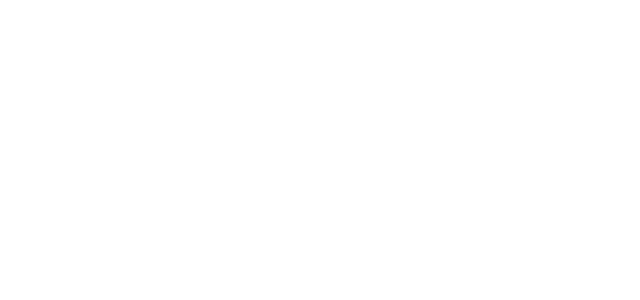
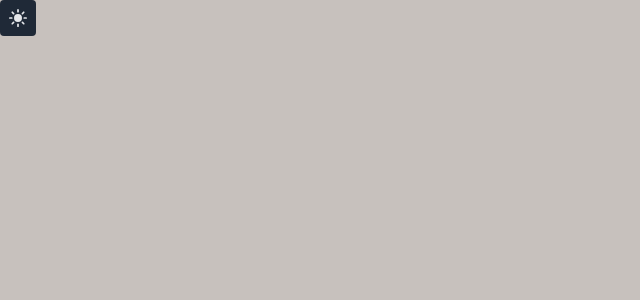
Before and after one commit to wahabsharif/mr-tech, a Next.js app: page / in a window 1280 px wide. Shown: the top 300 px of the page, without its empty margins (0-640 px from the left). Built offline with nearby package versions, Linux system fonts and the light colour scheme.

Commit message:
Theme Color Pallets

```diff
--- a/src/app/layout.tsx
+++ b/src/app/layout.tsx
@@ -2,6 +2,7 @@
 import localFont from "next/font/local";
 import "@/styles/globals.css";
 import { ThemeProvider } from "next-themes";
+import ThemeToggle from "@/components/common/ThemeToggle";
 
 const geistSans = localFont({
   src: "../fonts/GeistVF.woff",
@@ -30,7 +31,10 @@
         className={`${geistSans.variable} ${geistMono.variable} antialiased`}
       >
         <ThemeProvider attribute="class">
-          <main>{children}</main>
+          <main className="bg-thLight dark:bg-thDark h-screen">
+            <ThemeToggle />
+            {children}
+          </main>
         </ThemeProvider>
       </body>
     </html>
--- a/src/app/page.tsx
+++ b/src/app/page.tsx
@@ -1,7 +1,5 @@
 // pages/index.tsx
 
 export default function Home() {
-  return (
-    <section className="min-h-screen bg-white dark:bg-gray-900 text-black dark:text-white"></section>
-  );
+  return <section></section>;
 }
--- a/src/styles/globals.css
+++ b/src/styles/globals.css
@@ -2,21 +2,7 @@
 @tailwind components;
 @tailwind utilities;
 
-:root {
-  --background: #ffffff;
-  --foreground: #171717;
-}
-
-@media (prefers-color-scheme: dark) {
-  :root {
-    --background: #0a0a0a;
-    --foreground: #ededed;
-  }
-}
-
 body {
-  color: var(--foreground);
-  background: var(--background);
   font-family: Arial, Helvetica, sans-serif;
 }
 
--- a/tailwind.config.ts
+++ b/tailwind.config.ts
@@ -6,13 +6,133 @@
     "./src/components/**/*.{js,ts,jsx,tsx,mdx}",
     "./src/app/**/*.{js,ts,jsx,tsx,mdx}",
   ],
-  darkMode: "class", // Enable dark mode
+  darkMode: "class",
 
   theme: {
     extend: {
       colors: {
-        background: "var(--background)",
-        foreground: "var(--foreground)",
+        thOrange: "#e6a14c",
+        thRed: "#bc6433",
+        thLightOrange: "#af8c78",
+        thDark: "#424242",
+        thLight: "#c7c1bd",
+        slate: {
+          50: "#f8fafc",
+          100: "#f1f5f9",
+          200: "#e2e8f0",
+          300: "#cbd5e1",
+          400: "#94a3b8",
+          500: "#64748b",
+          600: "#475569",
+          700: "#334155",
+          800: "#1e293b",
+          900: "#0f172a",
+          950: "#020617",
+        },
+        gray: {
+          50: "#f9fafb",
+          100: "#f3f4f6",
+          200: "#e5e7eb",
+          300: "#d1d5db",
+          400: "#9ca3af",
+          500: "#6b7280",
+          600: "#4b5563",
+          700: "#374151",
+          800: "#1f2937",
+          900: "#111827",
+          950: "#030712",
+        },
+        zinc: {
+          50: "#fafafa",
+          100: "#f4f4f5",
+          200: "#e4e4e7",
+          300: "#d4d4d8",
+          400: "#a1a1aa",
+          500: "#71717a",
+          600: "#52525b",
+          700: "#3f3f46",
+          800: "#27272a",
+          900: "#18181b",
+          950: "#09090b",
+        },
+        red: {
+          50: "#fef2f2",
+          100: "#fee2e2",
+          200: "#fecaca",
+          300: "#fca5a5",
+          400: "#f87171",
+          500: "#ef4444",
+          600: "#dc2626",
+          700: "#b91c1c",
+          800: "#991b1b",
+          900: "#7f1d1d",
+          950: "#450a0a",
+        },
+        green: {
+          50: "#f0fdf4",
+          100: "#dcfce7",
+          200: "#bbf7d0",
+          300: "#86efac",
+          400: "#4ade80",
+          500: "#22c55e",
+          600: "#16a34a",
+          700: "#15803d",
+          800: "#166534",
+          900: "#14532d",
+          950: "#052e16",
+        },
+        teal: {
+          50: "#f0fdfa",
+          100: "#ccfbf1",
+          200: "#99f6e4",
+          300: "#5eead4",
+          400: "#2dd4bf",
+          500: "#14b8a6",
+          600: "#0d9488",
+          700: "#0f766e",
+          800: "#115e59",
+          900: "#134e4a",
+          950: "#042f2e",
+        },
+        cyan: {
+          50: "#ecfeff",
+          100: "#cffafe",
+          200: "#a5f3fc",
+          300: "#67e8f9",
+          400: "#22d3ee",
+          500: "#06b6d4",
+          600: "#0891b2",
+          700: "#0e7490",
+          800: "#155e75",
+          900: "#164e63",
+          950: "#083344",
+        },
+        violet: {
+          50: "#f5f3ff",
+          100: "#ede9fe",
+          200: "#ddd6fe",
+          300: "#c4b5fd",
+          400: "#a78bfa",
+          500: "#8b5cf6",
+          600: "#7c3aed",
+          700: "#6d28d9",
+          800: "#5b21b6",
+          900: "#4c1d95",
+          950: "#2e1065",
+        },
+        rose: {
+          50: "#fff1f2",
+          100: "#ffe4e6",
+          200: "#fecdd3",
+          300: "#fda4af",
+          400: "#fb7185",
+          500: "#f43f5e",
+          600: "#e11d48",
+          700: "#be123c",
+          800: "#9f1239",
+          900: "#881337",
+          950: "#4c0519",
+        },
       },
     },
   },
```
Also changed, not shown: 1 other file (tests, documents, lock files or other folders).
